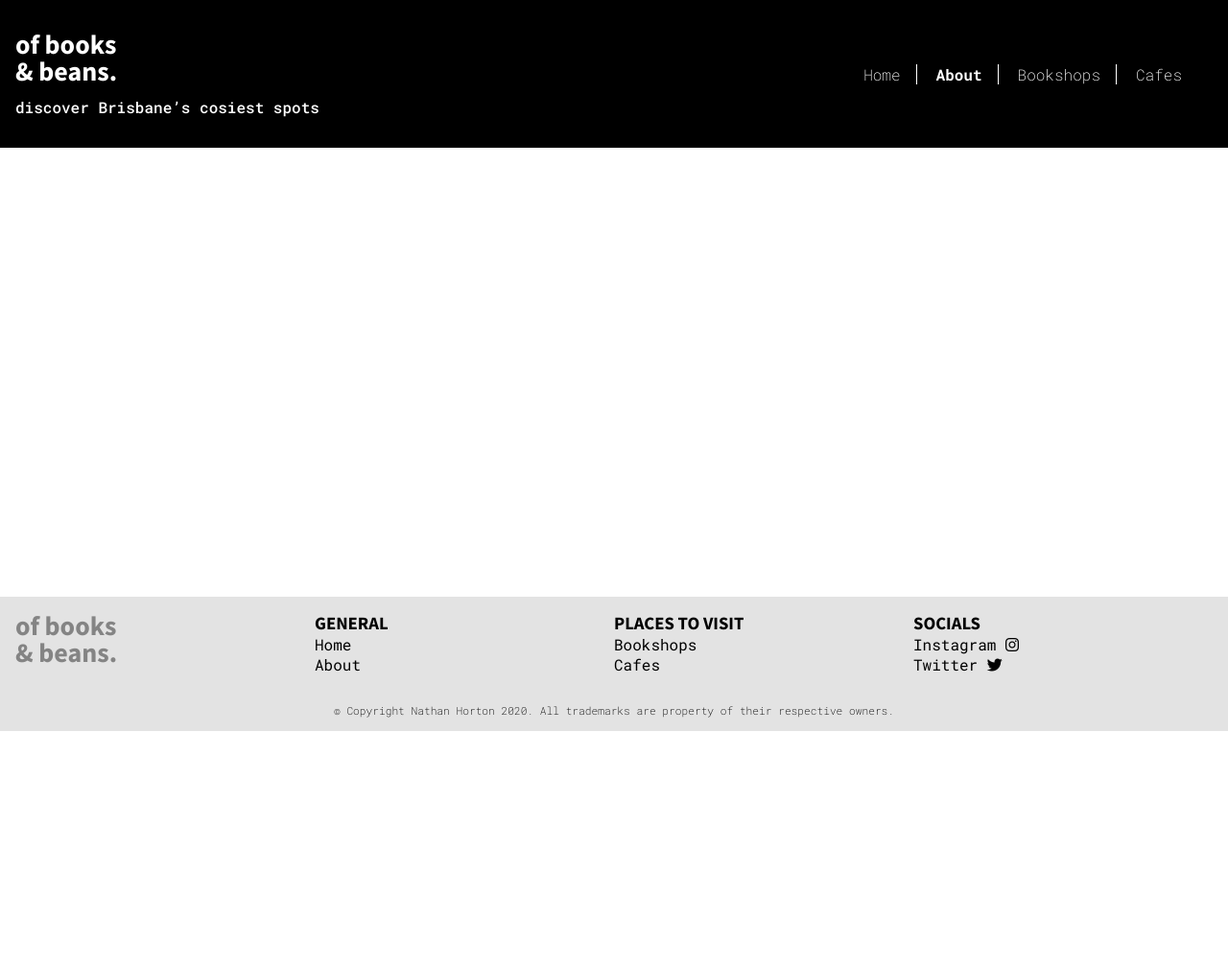
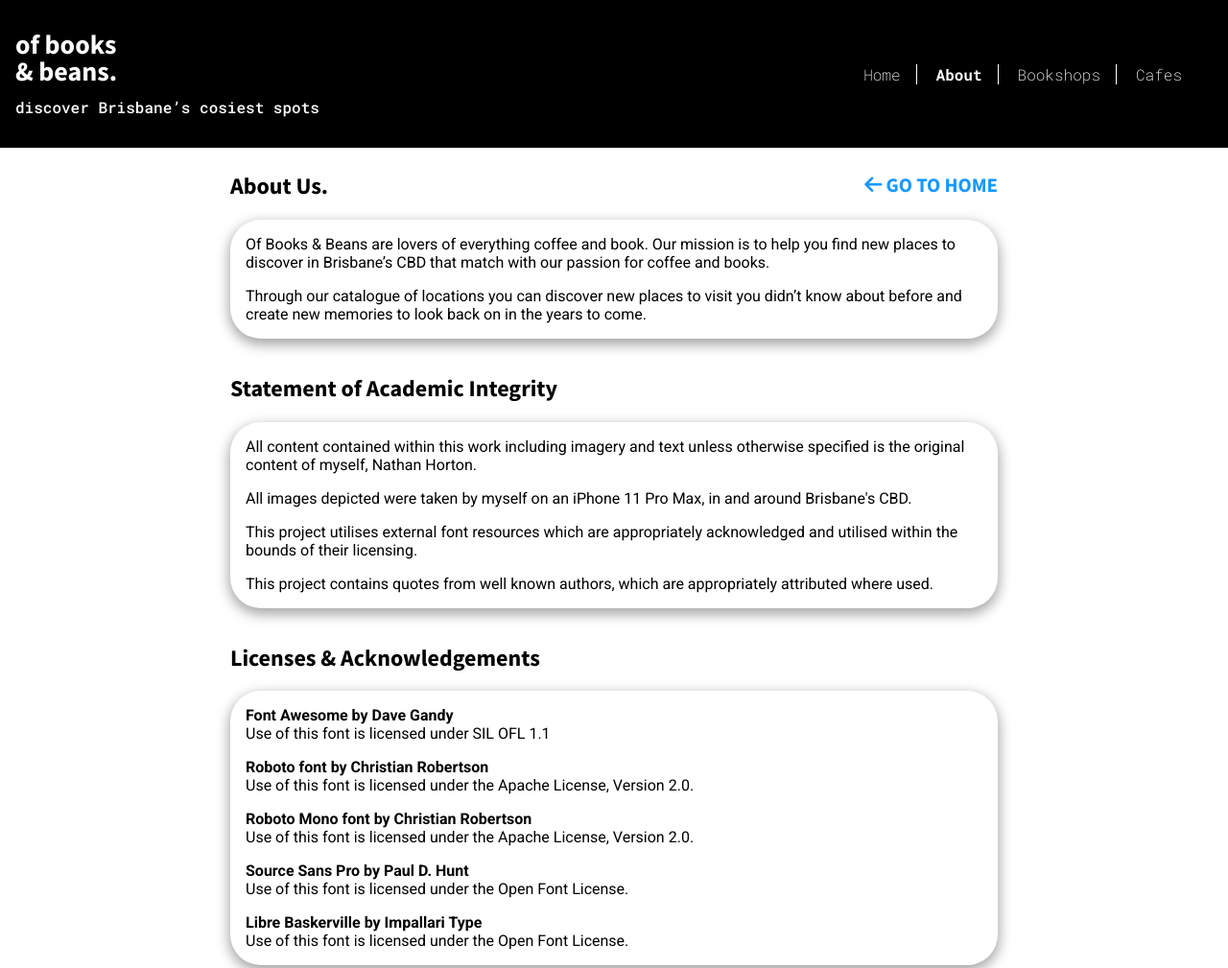
Before and after one commit to nathanhorton/ofbooksandbeans, a plain HTML site: page about.html in a window 1280 px wide. Shown: the top 1009 px of the page at 96% size. Before the commit the page ends 800 px from the top, so only its background shows below. Drawn offline with Linux system fonts and the light colour scheme.

Commit message:
About page completed.

```diff
--- a/about.html
+++ b/about.html
@@ -54,7 +54,48 @@
             </nav>
         </header>
         <main>
-
+            <section>
+                <div>
+                    <h2>About Us.</h2>
+                    <a href="/index.html">
+                        <i class="fa fa-arrow-left" aria-label="Go Back"></i> GO TO HOME
+                    </a>
+                </div>
+                <article>
+                    <main>
+                        <p>Of Books & Beans are lovers of everything coffee and book. Our mission is to help you find new places to discover in Brisbane’s CBD that match with our passion for coffee and books.</p>
+                        <p>Through our catalogue of locations you can discover new places to visit you didn’t know about before and create new memories to look back on in the years to come.</p>
+                    </main>
+                </article>
+                <div>
+                    <h2>Statement of Academic Integrity</h2>
+                </div>
+                <article>
+                    <main>
+                        <p>All content contained within this work including imagery and text unless otherwise specified is the original content of myself, Nathan Horton.</p>
+                        <p>All images depicted were taken by myself on an iPhone 11 Pro Max, in and around Brisbane's CBD.</p>
+                        <p>This project utilises external font resources which are appropriately acknowledged and utilised within the bounds of their licensing.</p>
+                        <p>This project contains quotes from well known authors, which are appropriately attributed where used.</p>
+                    </main>
+                </article>
+                <div>
+                    <h2>Licenses & Acknowledgements</h2>
+                </div>
+                <article>
+                    <main>
+                        <p class="headline">Font Awesome by Dave Gandy</p>
+                        <p class="subline">Use of this font is licensed under SIL OFL 1.1</p>
+                        <p class="headline">Roboto font by Christian Robertson</p>
+                        <p class="subline">Use of this font is licensed under the Apache License, Version 2.0.</p>
+                        <p class="headline">Roboto Mono font by Christian Robertson</p>
+                        <p class="subline">Use of this font is licensed under the Apache License, Version 2.0.</p>
+                        <p class="headline">Source Sans Pro by Paul D. Hunt</p>
+                        <p class="subline">Use of this font is licensed under the Open Font License.</p>
+                        <p class="headline">Libre Baskerville by Impallari Type</p>
+                        <p class="subline">Use of this font is licensed under the Open Font License.</p>
+                    </main>
+                </article>
+            </section>
         </main>
         <footer>
             <section>
--- a/css/main.css
+++ b/css/main.css
@@ -5,6 +5,14 @@
 a:hover, a:active, a:focus, a {
     text-decoration: none;
     color: inherit;
+}
+
+.headline {
+    font-weight: 600;
+    margin-bottom: 0;
+}
+.subline {
+    margin-top: 0;
 }
 
 html {
```
